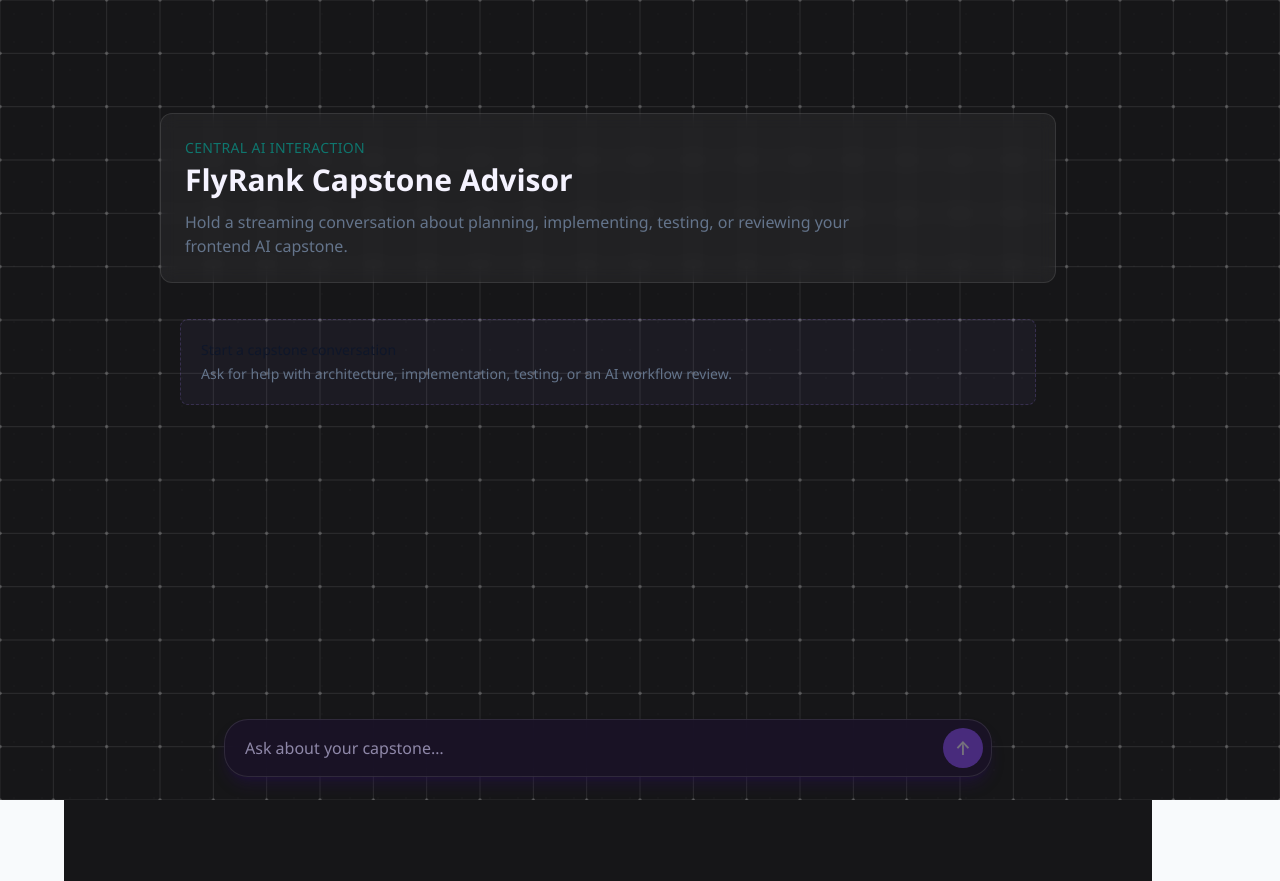
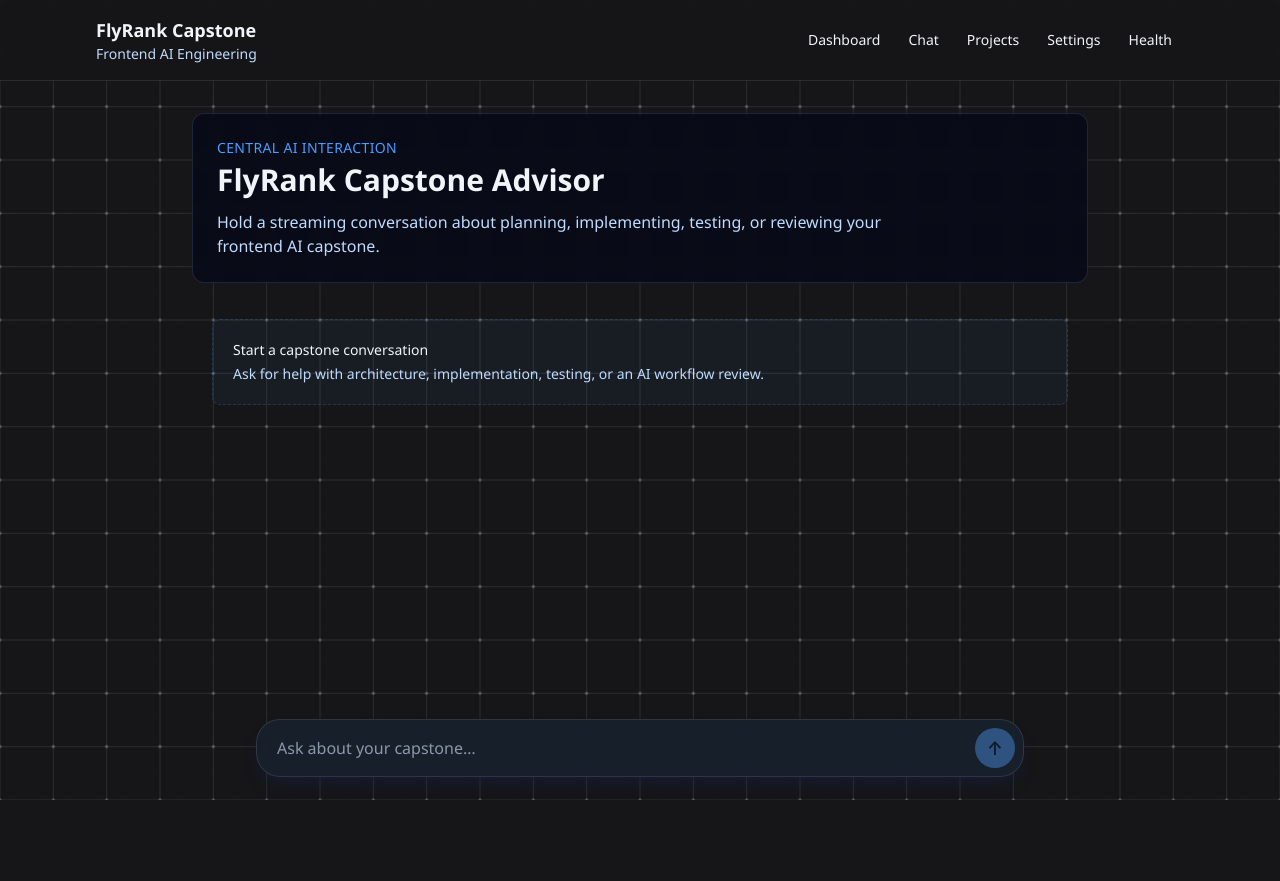
Before and after one commit to 808StaN/frontend-ai-engineering-flyrank, a Next.js app: page /chat in a window 1280 px wide. After the commit the page ends 809 px from the top, so only its background shows below. Built offline with nearby package versions, Linux system fonts and the light colour scheme.

Commit message:
feat: apply kinetic grid and dark blue-glass theme globally
Share the animated grid across routes, keep the navbar above the canvas, and restyle cards and health status for the dark theme.

```diff
--- a/app/chat/page.tsx
+++ b/app/chat/page.tsx
@@ -1,5 +1,4 @@
 import { ChatInterface } from '@/components/chat/ChatInterface'
-import KineticGrid from '@/components/ui/kinetic-grid'
 
 export const metadata = {
   title: 'AI Chat | FlyRank Capstone',
@@ -8,10 +7,10 @@ export const metadata = {
 
 export default function ChatPage() {
   return (
-    <KineticGrid className="chat-page-shell">
+    <div className="chat-page-shell">
       <div className="chat-page-shell__content">
         <ChatInterface />
       </div>
-    </KineticGrid>
+    </div>
   )
 }
--- a/app/globals.css
+++ b/app/globals.css
@@ -1,16 +1,16 @@
 @import 'tailwindcss';
 
 @theme {
-  --color-background: #f8fafc;
-  --color-surface: #ffffff;
-  --color-surface-muted: #f1f5f9;
-  --color-foreground: #0f172a;
-  --color-muted: #64748b;
-  --color-accent: #0f766e;
-  --color-accent-foreground: #ffffff;
-  --color-border: #e2e8f0;
-  --color-success: #15803d;
-  --color-danger: #dc2626;
+  --color-background: #161618;
+  --color-surface: #1e2026;
+  --color-surface-muted: #292d36;
+  --color-foreground: #f1f5f9;
+  --color-muted: #bfdbfe;
+  --color-accent: #4a9eff;
+  --color-accent-foreground: #07111f;
+  --color-border: #3a404c;
+  --color-success: #34d399;
+  --color-danger: #fb7185;
   --radius-sm: 0.375rem;
   --radius-md: 0.5rem;
   --radius-lg: 0.75rem;
@@ -29,9 +29,21 @@
   a {
     @apply text-accent underline-offset-4 hover:underline;
   }
+
+  :focus-visible {
+    @apply outline-2 outline-offset-2 outline-accent;
+  }
 }
 
 @layer components {
+  .glass-panel {
+    @apply border border-white/10 bg-white/5 backdrop-blur-md;
+  }
+
+  .glass-card {
+    @apply rounded-lg border border-white/10 bg-white/5 shadow-lg shadow-black/20 backdrop-blur-md;
+  }
+
   .chat-interface {
     @apply mx-auto grid h-[calc(100dvh-8.5rem)] min-h-[32rem] w-full max-w-4xl grid-rows-[auto_minmax(0,1fr)] gap-4;
   }
@@ -147,11 +159,11 @@
   }
 
   .chat-error {
-    @apply rounded-md bg-red-50 p-3 text-sm text-danger;
+    @apply rounded-md border border-danger/30 bg-danger/10 p-3 text-sm text-danger;
   }
 
   .chat-page-shell {
-    @apply relative -mx-4 -my-6 min-h-[calc(100dvh-5rem)] px-4 py-6 text-violet-50 sm:-mx-6 sm:-my-8 sm:px-6 sm:py-8 lg:-mx-8 lg:px-8;
+    @apply relative -mx-4 -my-6 min-h-[calc(100dvh-5rem)] px-4 py-6 text-foreground sm:-mx-6 sm:-my-8 sm:px-6 sm:py-8 lg:-mx-8 lg:px-8;
   }
 
   .chat-page-shell__content {
@@ -159,48 +171,48 @@
   }
 
   .chat-page-shell .chat-interface__header {
-    @apply border-white/10 bg-white/5 backdrop-blur-sm;
+    @apply border-blue-300/15 bg-slate-950/65 backdrop-blur-sm;
   }
 
   .chat-page-shell .text-foreground,
   .chat-page-shell .chat-message--assistant .chat-message__bubble {
-    @apply text-violet-50;
+    @apply text-foreground;
   }
 
   .chat-page-shell .text-muted {
-    @apply text-violet-200/75;
+    @apply text-blue-100/75;
   }
 
   .chat-page-shell .text-accent {
-    @apply text-violet-300;
+    @apply text-blue-300;
   }
 
   .chat-page-shell .chat-empty-state {
-    @apply border-violet-400/20 bg-violet-400/5;
+    @apply border-blue-400/20 bg-blue-400/5;
   }
 
   .chat-page-shell .chat-message--user .chat-message__bubble {
-    @apply bg-violet-600;
+    @apply bg-blue-500 text-slate-950;
   }
 
   .chat-page-shell .chat-message--assistant .chat-message__bubble {
-    @apply border-white/10 bg-white/10 backdrop-blur-sm;
+    @apply border-blue-200/15 bg-slate-950/65 backdrop-blur-sm;
   }
 
   .chat-page-shell .chat-thinking {
-    @apply bg-white/10 text-violet-100;
+    @apply bg-white/10 text-blue-50;
   }
 
   .chat-page-shell .chat-thinking__dots i {
-    @apply bg-violet-300;
+    @apply bg-blue-300;
   }
 
   .chat-page-shell .chat-composer {
-    @apply border-white/10 bg-[#1a1229]/85 shadow-lg shadow-violet-950/30 backdrop-blur-md;
+    @apply border-white/10 bg-[#182130]/85 shadow-lg shadow-blue-950/30 backdrop-blur-md;
   }
 
   .chat-page-shell .chat-composer__textarea {
-    @apply text-violet-50 placeholder:text-violet-200/60;
+    @apply text-blue-50 placeholder:text-blue-100/60;
   }
 
   .chat-page-shell .chat-composer__textarea:focus {
@@ -208,11 +220,11 @@
   }
 
   .chat-page-shell .chat-send-button {
-    @apply bg-violet-500;
+    @apply bg-blue-400;
   }
 
   .chat-page-shell .chat-jump-button {
-    @apply bg-violet-100 text-violet-950;
+    @apply bg-blue-100 text-blue-950;
   }
 }
 
--- a/app/health/page.tsx
+++ b/app/health/page.tsx
@@ -9,13 +9,13 @@ export default async function HealthPage() {
       title="Health check"
       description="Server-rendered status page that fetches data from a public API on each request."
     >
-      <article className="rounded-lg border border-border bg-surface p-4 shadow-sm sm:col-span-2 sm:p-5 xl:col-span-3">
+      <article className="glass-card p-4 sm:col-span-2 sm:p-5 xl:col-span-3">
         <div className="flex flex-wrap items-center gap-3">
           <span
             className={`inline-flex rounded-full px-3 py-1 text-sm font-medium ${
               result.ok
-                ? 'bg-emerald-100 text-success'
-                : 'bg-red-100 text-danger'
+                ? 'border border-success/30 bg-success/10 text-success'
+                : 'border border-danger/30 bg-danger/10 text-danger'
             }`}
           >
             {result.ok ? 'Healthy' : 'Unhealthy'}
@@ -37,7 +37,7 @@ export default async function HealthPage() {
         </dl>
 
         {result.error && (
-          <p className="mt-4 rounded-md bg-red-50 p-3 text-sm text-danger" role="alert">
+          <p className="mt-4 rounded-md border border-danger/30 bg-danger/10 p-3 text-sm text-danger" role="alert">
             {result.error}
           </p>
         )}
--- a/app/layout.tsx
+++ b/app/layout.tsx
@@ -1,5 +1,6 @@
 import type { Metadata } from 'next'
 import { SiteNav } from '@/components/SiteNav'
+import KineticGrid from '@/components/ui/kinetic-grid'
 import './globals.css'
 
 export const metadata: Metadata = {
@@ -15,12 +16,14 @@ export default function RootLayout({
   return (
     <html lang="en">
       <body className="min-h-screen">
+        <KineticGrid>
           <div className="relative flex min-h-screen flex-col">
             <SiteNav />
             <main className="mx-auto w-full max-w-6xl flex-1 px-4 py-6 sm:px-6 sm:py-8 lg:px-8">
               {children}
             </main>
           </div>
+        </KineticGrid>
       </body>
     </html>
   )
--- a/app/page.tsx
+++ b/app/page.tsx
@@ -19,7 +19,7 @@ export default function DashboardPage() {
         title="AI workflow"
         body="Use Cursor rules and plan-first prompts to keep implementation consistent."
       />
-      <article className="rounded-lg border border-border bg-surface p-4 shadow-sm sm:p-5">
+      <article className="glass-card p-4 sm:p-5">
         <h2 className="text-lg font-semibold text-foreground">Capstone Advisor</h2>
         <p className="mt-2 text-sm text-muted sm:text-base">
           Hold a streaming conversation with the AI assistant about your next
--- a/app/projects/page.tsx
+++ b/app/projects/page.tsx
@@ -28,7 +28,7 @@ export default function ProjectsPage() {
       {projects.map((project) => (
         <article
           key={project.id}
-          className="rounded-lg border border-border bg-surface p-4 shadow-sm sm:p-5"
+          className="glass-card p-4 sm:p-5"
         >
           <h2 className="text-lg font-semibold text-foreground">{project.name}</h2>
           <p className="mt-2 text-sm text-muted sm:text-base">{project.summary}</p>
--- a/components/MobileNavToggle.tsx
+++ b/components/MobileNavToggle.tsx
@@ -11,7 +11,7 @@ export function MobileNavToggle() {
     <div className="md:hidden">
       <button
         type="button"
-        className="rounded-md border border-border bg-surface px-3 py-2 text-sm font-medium text-foreground"
+        className="rounded-md border border-white/10 bg-white/5 px-3 py-2 text-sm font-medium text-foreground backdrop-blur-md hover:bg-white/10"
         aria-expanded={open}
         aria-controls="mobile-navigation"
         onClick={() => setOpen((current) => !current)}
@@ -22,7 +22,7 @@ export function MobileNavToggle() {
       {open && (
         <nav
           id="mobile-navigation"
-          className="absolute left-0 right-0 top-[4.5rem] z-10 border-b border-border bg-surface px-4 py-3 shadow-sm"
+          className="absolute left-0 right-0 top-[4.5rem] z-20 border-b border-white/10 bg-background/95 px-4 py-3 shadow-lg shadow-black/30 backdrop-blur-md"
           aria-label="Mobile navigation"
         >
           <ul className="flex flex-col gap-1">
@@ -30,7 +30,7 @@ export function MobileNavToggle() {
               <li key={item.href}>
                 <Link
                   href={item.href}
-                  className="block rounded-md px-3 py-2 text-sm font-medium text-foreground no-underline hover:bg-surface-muted hover:no-underline"
+                  className="block rounded-md px-3 py-2 text-sm font-medium text-foreground no-underline hover:bg-white/10 hover:no-underline"
                   onClick={() => setOpen(false)}
                 >
                   {item.label}
--- a/components/PlaceholderPage.tsx
+++ b/components/PlaceholderPage.tsx
@@ -35,7 +35,7 @@ type PlaceholderCardProps = {
 
 export function PlaceholderCard({ title, body }: PlaceholderCardProps) {
   return (
-    <article className="rounded-lg border border-border bg-surface p-4 shadow-sm sm:p-5">
+    <article className="glass-card p-4 sm:p-5">
       <h2 className="text-lg font-semibold text-foreground">{title}</h2>
       <p className="mt-2 text-sm text-muted sm:text-base">{body}</p>
     </article>
--- a/components/SiteNav.tsx
+++ b/components/SiteNav.tsx
@@ -4,7 +4,7 @@ import { MobileNavToggle } from '@/components/MobileNavToggle'
 
 export function SiteNav() {
   return (
-    <header className="border-b border-border bg-surface">
+    <header className="relative z-20 border-b border-white/10 bg-background/90 backdrop-blur-md">
       <div className="mx-auto flex w-full max-w-6xl items-center justify-between gap-4 px-4 py-4 sm:px-6 lg:px-8">
         <div className="min-w-0">
           <Link
@@ -25,7 +25,7 @@ export function SiteNav() {
             <Link
               key={item.href}
               href={item.href}
-              className="rounded-md px-3 py-2 text-sm font-medium text-foreground no-underline hover:bg-surface-muted hover:no-underline"
+              className="rounded-md px-3 py-2 text-sm font-medium text-foreground no-underline hover:bg-white/10 hover:no-underline"
             >
               {item.label}
             </Link>
```
Lines whose indentation alone changed are shown as unchanged.
